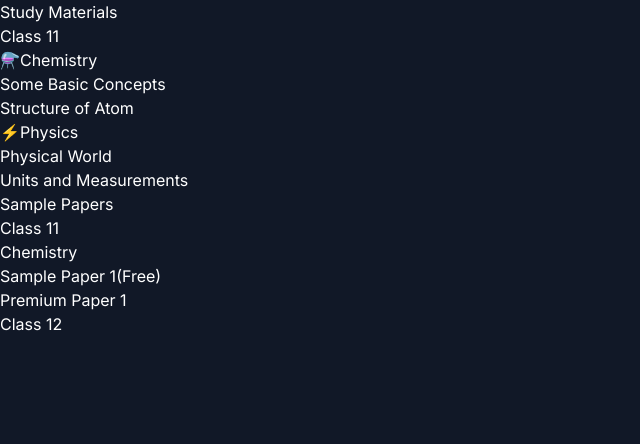
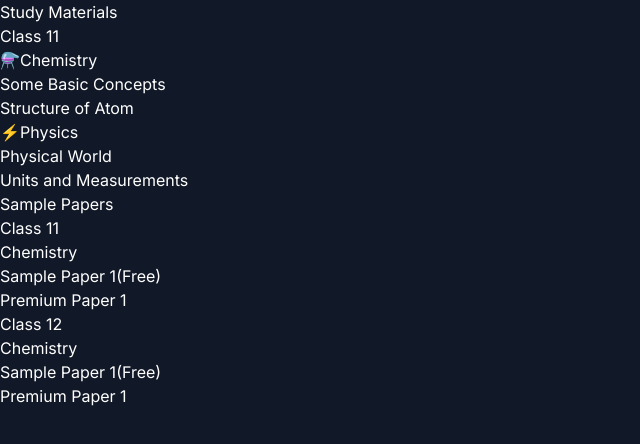
Before and after one commit to SachinVardhan06/NOTO_FRONTEND, a React (Vite) app: page /notes in a window 1280 px wide. Shown: the top 444 px of the page, without its empty margins (0-640 px from the left). Built offline with nearby package versions, Linux system fonts and the light colour scheme.

Commit message:
Added Notes

```diff
--- a/src/components/Pages/Notes.jsx
+++ b/src/components/Pages/Notes.jsx
@@ -53,7 +53,19 @@ const Notes = ({ user, isLoggedIn }) => {
         ],
       },
     ],
-    12: [/* ...existing code... */]
+    12: [{
+      id: 1,
+      subject: "Chemistry",
+      papers: [
+        {
+          id: 1,
+          title: "Sample Paper 1",
+          url: "SamplePaper1Class12.pdf",
+          isFree: true,
+        },
+        { id: 2, title: "Premium Paper 1", url: "class11chem_p1.pdf" },
+      ],
+    },]
   };
 
   const handlePDFClick = (url, isFree = false) => {
```
